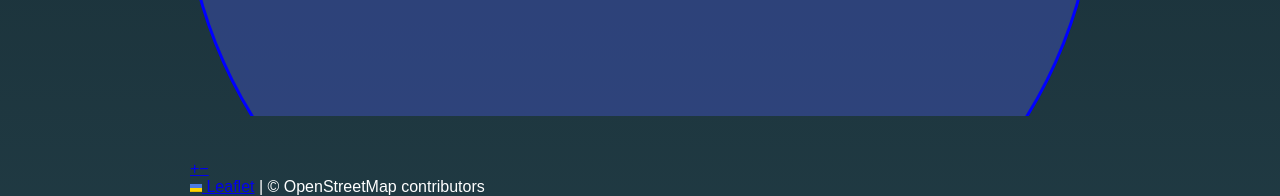
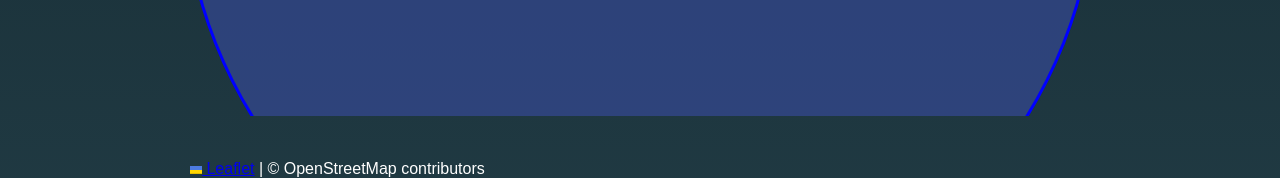
Before and after one commit to OroFotografijaLT/Orofotografijalt.github.io, a plain HTML site: page index.html in a window 1280 px wide. Shown: the part 3015-3211 px from the top of the page. Drawn offline with nearby package versions, Linux system fonts and the light colour scheme.

Commit message:
index.html

```diff
--- a/index.html
+++ b/index.html
@@ -132,7 +132,12 @@
     <div id="map"></div>
     <script src="https://unpkg.com/leaflet/dist/leaflet.js"></script>
     <script>
-      var map = L.map('map').setView([54.9395, 23.9012], 13);
+      var map = L.map('map', {
+        zoomControl: false, // Disable zoom controls
+        scrollWheelZoom: false, // Disable scroll zoom
+        doubleClickZoom: false, // Disable double-click zoom
+        dragging: false // Disable dragging
+      }).setView([54.9395, 23.9012], 13);
 
       L.tileLayer('https://{s}.tile.openstreetmap.org/{z}/{x}/{y}.png', {
         attribution: '© OpenStreetMap contributors'
```
